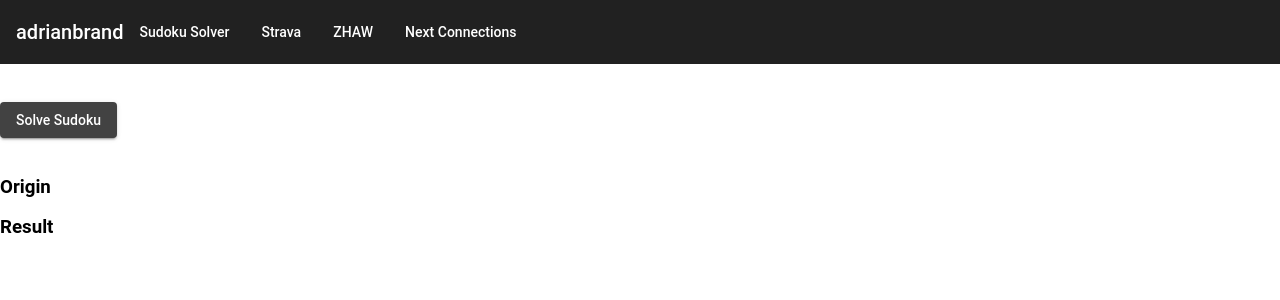
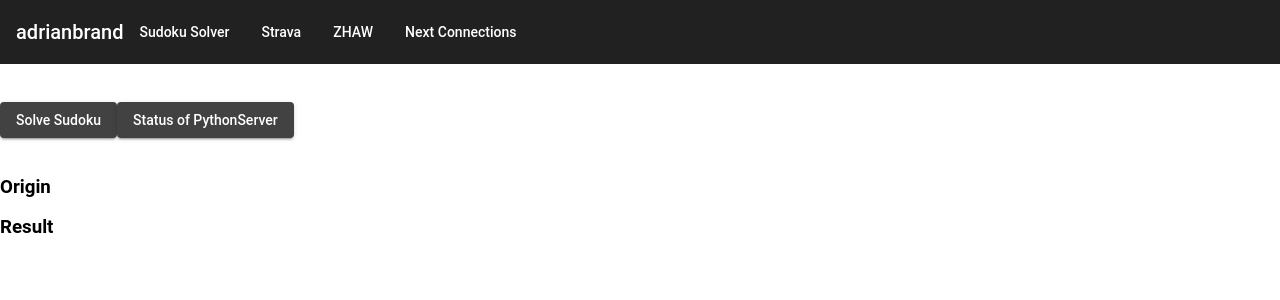
Before and after one commit to brandadrian/factory, an Angular app in the folder kaese/: page /sudokuSolver in a window 1280 px wide. Shown: the top 300 px of the page. Built offline with nearby package versions, Linux system fonts and the light colour scheme.

Commit message:
python server erweitert

```diff
--- a/kaese/src/app/common.service.ts
+++ b/kaese/src/app/common.service.ts
@@ -1,5 +1,5 @@
+import { HttpClient } from '@angular/common/http';
 import { Injectable } from '@angular/core';
-import { HttpClient } from '@angular/common/http';
 
 @Injectable({
   providedIn: 'root'
@@ -12,4 +12,9 @@ export class CommonService {
     return this.http.get('http://brandadrian.internet-box.ch:9001/sudoku')
     //return "hello from common...";
   }
+
+  getPythonServerStatus()
+  {
+    return this.http.get('http://brandadrian.synology.me:9000/status')
+  }
 }
--- a/kaese/src/app/sudoku-solver/sudoku-solver.component.html
+++ b/kaese/src/app/sudoku-solver/sudoku-solver.component.html
@@ -1,6 +1,7 @@
 <br>
 <br>
 <button mat-raised-button (click)="clickButton()">Solve Sudoku</button>
+<button mat-raised-button (click)="getPythonServerStatusClick()">Status of PythonServer</button>
 <br>
 <br>
 <h3>Origin</h3>
@@ -15,3 +16,4 @@
       {{ a }}
     </li>
 </ul>
+{{result}}
--- a/kaese/src/app/sudoku-solver/sudoku-solver.component.ts
+++ b/kaese/src/app/sudoku-solver/sudoku-solver.component.ts
@@ -1,4 +1,5 @@
 import { Component, OnInit } from '@angular/core';
+
 import { CommonService } from '../common.service';
 
 @Component({
@@ -26,6 +27,11 @@ export class SudokuSolverComponent implements OnInit {
     .subscribe((data: Object) => this.displayResult(data));
   }
 
+  getPythonServerStatusClick() {
+    return this.commonService.getPythonServerStatus()
+    .subscribe((data: Object) => this.result = data['message']);
+  }
+
   displayResult(data: Object){
     this.result = "SudokuSolvedString:" + data["sudokuSolvedString"];
     this.origin = "SudokuToSolveString:" + data["sudokuToSolveString"];
```
